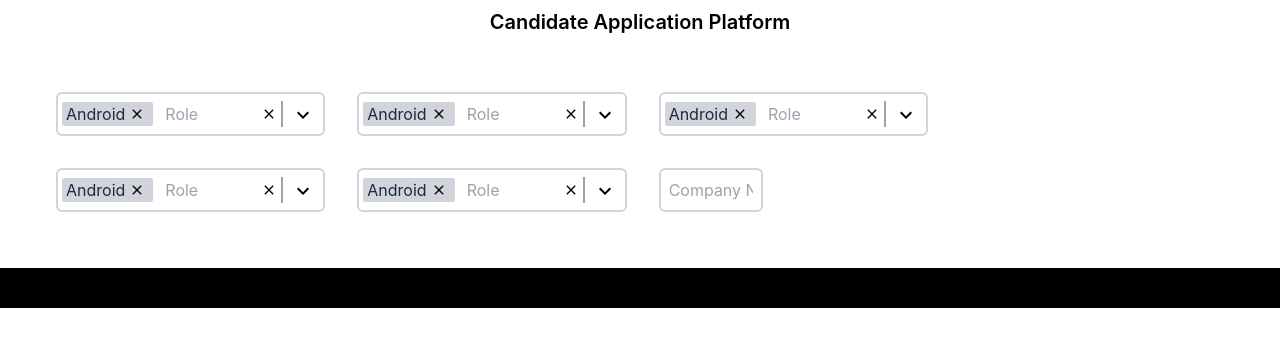
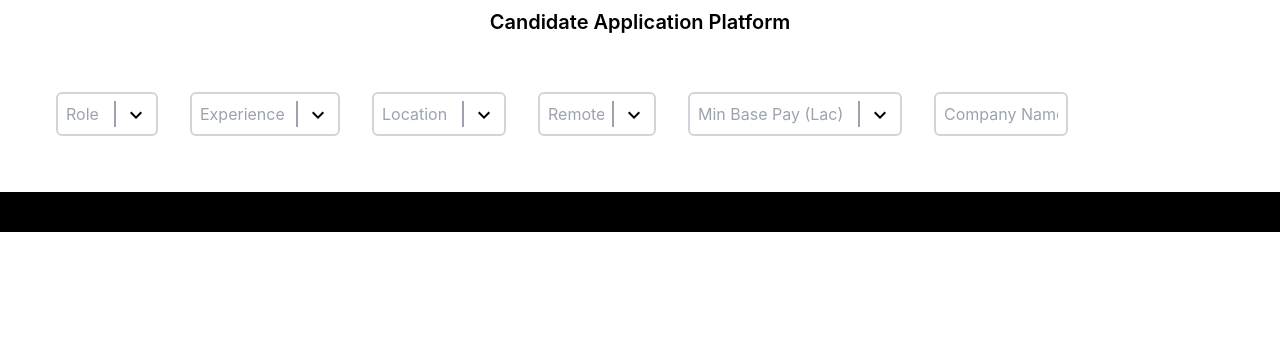
Before and after one commit to Narinder99/Candidate-Application-Platform, a React (Create React App) app: page / in a window 1280 px wide. Shown: the top 346 px of the page. Built offline with nearby package versions, Linux system fonts and the light colour scheme.

Commit message:
Filters UI with data implemented

```diff
--- a/src/components/Filters.jsx
+++ b/src/components/Filters.jsx
@@ -1,48 +1,64 @@
-import React, { useRef, useState } from "react";
+import React, { useEffect, useRef, useState } from "react";
 import { SingleFilterComponent } from "./SingleFilterComponent";
-import { useSelector, useDispatch } from 'react-redux'
-import { addJob} from './Redux/JobsData'
+import { useSelector, useDispatch } from "react-redux";
+import { addJob } from "./Redux/JobsData";
 export const Filters = () => {
+  const [inputValue, setInputValue] = useState("");
+  const [inputWidth, setInputWidth] = useState("130px"); // Initial width
+  const inputRef = useRef(null);
+  const Jobs = useSelector((state) => state.Jobs.Jobs);
+  const dispatch = useDispatch();
 
-  const [inputValue, setInputValue] = useState('');
-  const [inputWidth, setInputWidth] = useState('100px'); // Initial width
-  const inputRef = useRef(null);
-  const Jobs = useSelector(state => state.Jobs.Jobs)
-  const dispatch = useDispatch()
-
+  const dummyData = [
+    {
+      name: "Role",
+      data: ["IOS", "Android", "Frontend", "Backend"],
+    },
+    {
+      name: "Experience",
+      data: [1, 2, 3, 4, 5, 6],
+    },
+    {
+      name: "Location",
+      data: ["Mumbai", "Chennai", "Delhi NCR", "bangalore"],
+    },
+    {
+      name: "Remote",
+      data: ["Remote", "Onsite"],
+    },
+    {
+      name: "Min Base Pay (Lac)",
+      data: [0, 10, 20, 30, 40, 50],
+    },
+  ];
   // Function to handle changes in the input value
   const handleInputChange = (event) => {
     setInputValue(event.target.value);
-    updateInputWidth();// after every change we have to update the width
+    updateInputWidth(); // after every change we have to update the width
   };
 
   const updateInputWidth = () => {
     if (inputRef.current) {
-      setInputWidth(`${Math.max(100,inputRef.current.value.length * 8 + 24)}px`); // Adjusting the width dynamically
+      setInputWidth(
+        `${Math.max(130, inputRef.current.value.length * 8 + 24)}px`
+      ); // Adjusting the width dynamically
     }
   };
 
 
   return (
     <div className="flex flex-wrap justify-start  filters m-10">
-      <div className="m-4">
-        <SingleFilterComponent className="px-10"></SingleFilterComponent>
-      </div>
-      <div className="m-4">
-        <SingleFilterComponent className="px-10"></SingleFilterComponent>
-      </div>
-      <div className="m-4">
-        <SingleFilterComponent className="px-10"></SingleFilterComponent>
-      </div>
-      <div className="m-4">
-        <SingleFilterComponent className="px-10"></SingleFilterComponent>
-      </div>
-      <div className="m-4">
-        <SingleFilterComponent className="px-10"></SingleFilterComponent>
-      </div>
-      <div
-        className="flex m-4 justify-between rounded-md shadow-s border-2 border-gray-300 items-center"
-      >
+      {dummyData.map((item,index)=>( // used map to traverse the array and send the data to
+          <div className="m-4">
+            <SingleFilterComponent
+              className="px-4"
+              prop={item}
+            ></SingleFilterComponent>
+          </div>
+        )
+      )}
+      <div className="flex items-start">
+      <div className="flex m-4 justify-between rounded-md shadow-s border-2 border-gray-300 items-center">
         <input
           ref={inputRef}
           type="text"
@@ -53,6 +69,7 @@ export const Filters = () => {
           style={{ width: inputWidth }}
         />
       </div>
+      </div>
     </div>
   );
 };
--- a/src/components/Jobs.jsx
+++ b/src/components/Jobs.jsx
@@ -41,7 +41,7 @@ export const Jobs = () => {
             companyName: item.companyName,
             location: item.location,
             jobDetailsFromCompany: item.jobDetailsFromCompany,
-            minExp: item.minExp,
+            minExp: item.minExp !== null ? item.minExp : 0,
             maxExp: item.maxExp,
             logoUrl: item.logoUrl,
           };
--- a/src/components/SingleFilterComponent.jsx
+++ b/src/components/SingleFilterComponent.jsx
@@ -1,14 +1,15 @@
-import React, { useEffect, useRef, useState } from 'react';
+import React, { useEffect, useRef, useState } from "react";
 
-import ExpandMoreIcon from '@mui/icons-material/ExpandMore';
-import ClearIcon from '@mui/icons-material/Clear';
-export const SingleFilterComponent = ()=> {
-  const [inputValue, setInputValue] = useState('');
-  const [inputWidth, setInputWidth] = useState('100px');
+import ExpandMoreIcon from "@mui/icons-material/ExpandMore";
+import ClearIcon from "@mui/icons-material/Clear";
+
+export const SingleFilterComponent = ({ prop }) => {
+  const [inputValue, setInputValue] = useState("");
+  const minLength = prop.name.length * 8 + 24;
+  const [inputWidth, setInputWidth] = useState(minLength + "px");
   const [isDropdownOpen, setIsDropdownOpen] = useState(false);
   const inputRef = useRef(null);
-  const [filterItems,setFilterItems]=useState([])
-
+  const [filtersList, setFitersList] = useState([]);
 
   // Function to handle changes in the input value
   const handleInputChange = (event) => {
@@ -18,7 +19,9 @@ export const SingleFilterComponent = ()=> {
 
   const updateInputWidth = () => {
     if (inputRef.current) {
-      setInputWidth(`${Math.max(100,inputRef.current.value.length * 8 + 24)}px`); // Adjusting the width dynamically
+      setInputWidth(
+        `${Math.max(minLength, inputRef.current.value.length * 8 + 24)}px`
+      ); // Adjusting the width dynamically
     }
   };
 
@@ -26,46 +29,76 @@ export const SingleFilterComponent = ()=> {
   useEffect(() => {
     updateInputWidth();
   }, []);
+
   const handleInputClick = (event) => {
     setIsDropdownOpen(!isDropdownOpen);
   };
+  const addFilter = (filter) => {
+    if(prop.name === "Experience" || prop.name === "Min Base Pay (Lac)"){// if filters is one of them we will not add multiple filters
+      setFitersList([filter]);
+    }else{
+    if (!filtersList.includes(filter)) {
+      setFitersList((previous) => [...previous, filter]);
+    }}
+    setIsDropdownOpen(false)
+  };
+  const clearFilter = (event) => {
+    setFitersList([]);
+    event.stopPropagation();
+    setIsDropdownOpen(false)
 
-
-
+  };
+  const removeItemFromFilter = (item, event) => {
+    setFitersList((previous) => previous.filter((filter) => filter !== item));
+    setIsDropdownOpen(false);
+      event.stopPropagation();
+  };
   return (
     <div className="flex flex-col">
-      <div className="flex  justify-between rounded-md shadow-s border-2 border-gray-300 items-center"
-      onClick={handleInputClick}>
+      <div
+        className="flex  justify-between rounded-md shadow-s border-2 border-gray-300 items-center"
+        onClick={handleInputClick}
+      >
+        {filtersList.map((item) => (
           <div className="flex rounded-sm bg-gray-300 px-1 mx-1">
-          <div className="name text-gray-800 ">
-            Android
+            <div className="name text-gray-800 ">{item}</div>
+            <ClearIcon
+              className="clearCurrentFilter p-1"
+              onClick={(event) => removeItemFromFilter(item, event)}
+            ></ClearIcon>
           </div>
-          <ClearIcon className='clearCurrentFilter p-1'></ClearIcon>
-        </div>
+        ))}
         <input
           ref={inputRef}
           type="text"
           value={inputValue}
           onChange={handleInputChange}
-            placeholder="Role"
+          placeholder={prop.name}
           className="bg-transparent text-gray-600 focus:outline-none p-2 "
           style={{ width: inputWidth }}
         />
-          <ClearIcon className='clearAllFilters p-1'></ClearIcon>
+        {filtersList.length > 0 && (
+          <ClearIcon
+            className="clearAllFilters p-1"
+            onClick={clearFilter}
+          ></ClearIcon>
+        )}
         <div className="border-l-2 border-gray-400 px-2">
-          <ExpandMoreIcon className='hover:cursor-pointer '></ExpandMoreIcon>
+          <ExpandMoreIcon className="hover:cursor-pointer "></ExpandMoreIcon>
         </div>
-
       </div>
       {isDropdownOpen && (
         <div className="flex flex-col mt-2 rounded-md shadow-md">
-        <div className="text-gray-500 text-md p-2 flex justify-start hover:bg-slate-200 pl-4">Software Developer</div>
-        <div className="text-gray-500 text-md p-2 ">Software Developer</div>
-        <div className="text-gray-500 text-md p-2 ">Software Developer</div>
-        <div className="text-gray-500 text-md p-2 ">Software Developer</div>
-        <div className="text-gray-500 text-md p-2 ">Software Developer</div>
+          {prop.data.map((item, index) => (
+            <div
+              className="text-gray-500 text-md p-2 flex justify-start hover:bg-slate-200 pl-4 hover:cursor-pointer"
+              onClick={() => addFilter(item)}
+            >
+              {item}
+            </div>
+          ))}
         </div>
       )}
     </div>
   );
-}
+};
--- a/src/components/SingleJobDetails.jsx
+++ b/src/components/SingleJobDetails.jsx
@@ -5,6 +5,9 @@ export const SingleJobDetails = ({prop}) => {
     const textLength=100;
   const truncatedText = prop.jobDetailsFromCompany.slice(0, textLength);
 
+  function capitalizeFirstLetter(str) {
+    return str.charAt(0).toUpperCase() + str.slice(1);
+  }
   const toggleExpanded = () => {
     setShowMore(!showMore);
   };
@@ -16,11 +19,10 @@ export const SingleJobDetails = ({prop}) => {
                 <div className="logo flex items-start w-10 h-10 bg-black rounded-md"></div>
                 <div className="nameLoc flex flex-col pl-4">
                     <div className="companyName text-md text-gray-500 font-semibold flex justify-start">{prop.companyName}</div>
-                    <div className="role text-sm flex justify-start">{prop.jobRole}</div>
-                    <div className="companyLoc text-xs flex justify-start">{prop.location}</div>
+                    <div className="role text-sm flex justify-start">{capitalizeFirstLetter(prop.jobRole)}</div>
+                    <div className="companyLoc text-xs flex justify-start">{capitalizeFirstLetter(prop.location)}</div>
                 </div>
             </div>
-
             <div className="description flex flex-col mt-6 justify-start">
                 <div className="AboutCompany text-black text-md flex justify-start">About Company:</div>
                 <div className="relative flex justify-center">
```
Lines whose indentation alone changed are shown as unchanged.
